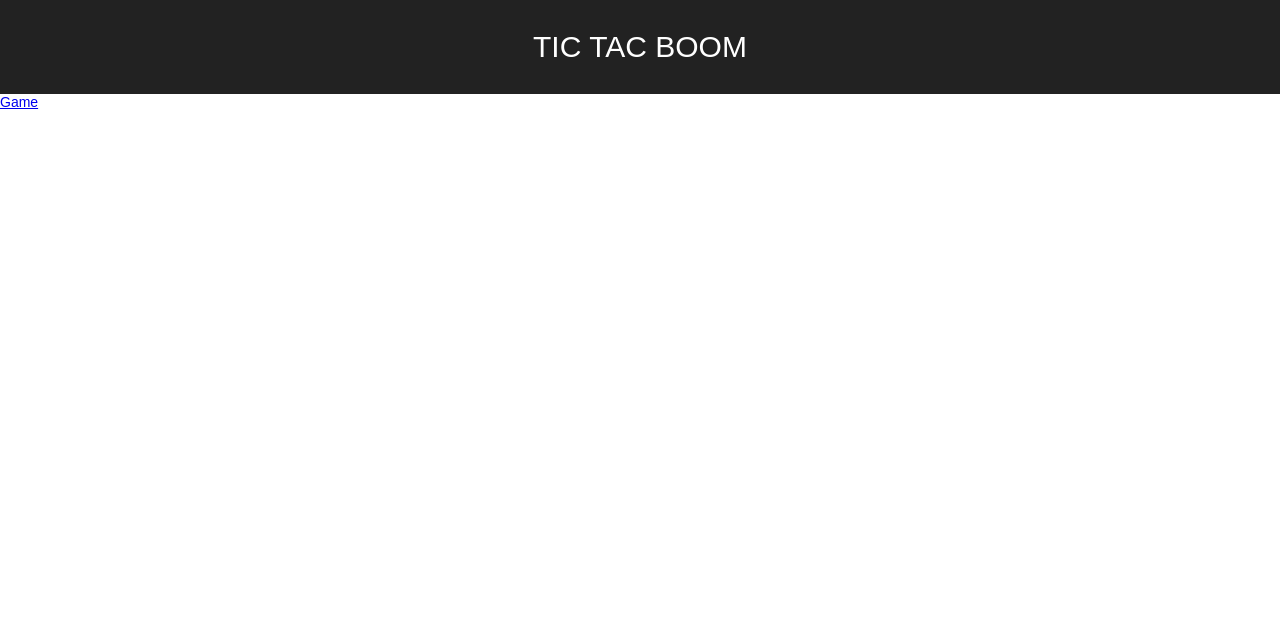
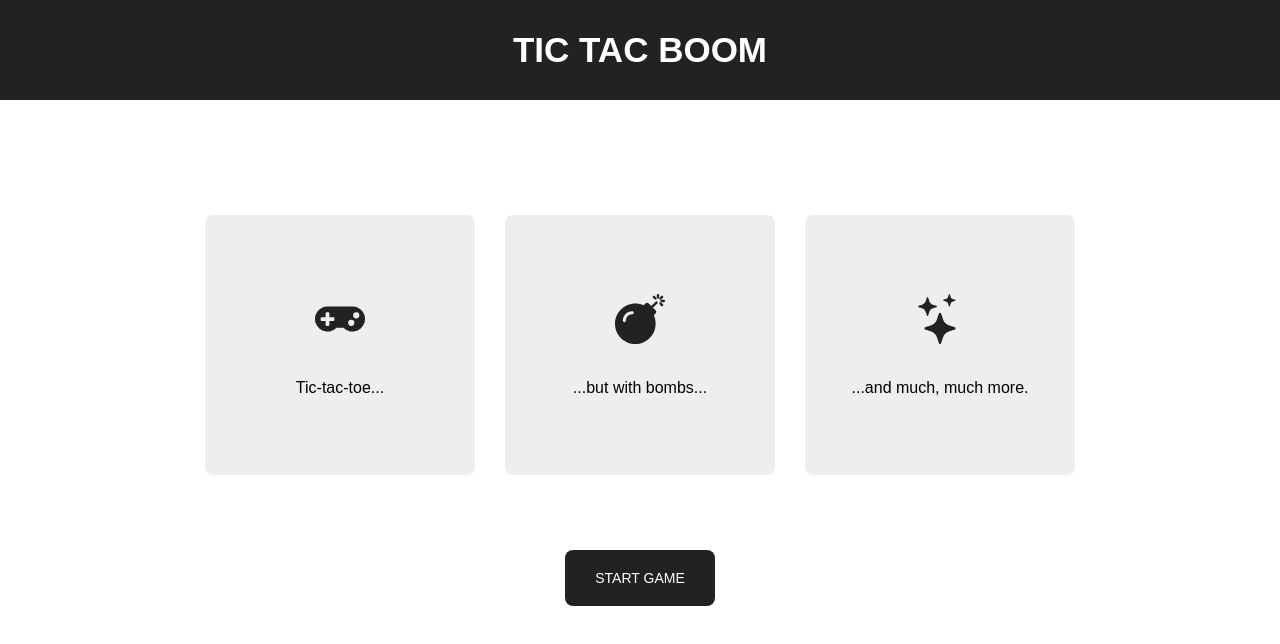
Before and after one commit to RobertCooney99/tic-tac-boom, a React (Create React App) app in the folder client/: page / in a window 1280 px wide. Shown: the top 644 px of the page. Built offline with nearby package versions, Linux system fonts and the light colour scheme; no server answers.

Commit message:
feat(TTB-029): Updated app home page

```diff
--- a/client/src/Home.jsx
+++ b/client/src/Home.jsx
@@ -1,10 +1,29 @@
 import React from 'react';
 import { Link } from 'react-router-dom';
+import './home.css';
+import { FaGamepad, FaBomb } from 'react-icons/fa';
+import { BsStars } from 'react-icons/bs';
 
 function Home() {
     return (
-        <div className="homeContainer">
-            <Link to="/game">Game</Link>
+        <div className="container">
+            <div className="game-description-container">
+                <div className="game-description-card">
+                    <div className="game-description-card-icon"><FaGamepad size={50} color={"#222"}></FaGamepad></div>
+                    <div className="game-description-card-text">Tic-tac-toe...</div>
+                </div>
+                <div className="game-description-card">
+                    <div className="game-description-card-icon"><FaBomb size={50} color={"#222"}></FaBomb></div>
+                    <div className="game-description-card-text">...but with bombs...</div>
+                </div>
+                <div className="game-description-card">
+                    <div className="game-description-card-icon"><BsStars size={50} color={"#222"}></BsStars></div>
+                    <div className="game-description-card-text">...and much, much more.</div>
+                </div>
+            </div>
+            <div className="option-button-container">
+                <Link className="option-button" to="/game">START GAME</Link>
+            </div>
         </div>
     )
 }
--- /dev/null
+++ b/client/src/home.css
@@ -0,0 +1,61 @@
+.option-button {
+    background-color: #222;
+    color: #FFF;
+    text-decoration: none;
+    padding-top: 20px;
+    padding-bottom: 20px;
+    padding-left: 30px;
+    padding-right: 30px;
+    border-radius: 8px;
+    transition: background-color 1s ease;
+}
+
+.option-button:hover {
+    background-color: #444;
+}
+
+.game-description-container {
+    display: flex;
+    flex-direction: row;
+    align-items: center;
+    justify-content: space-between;
+    padding: 20px;
+    width: 900px;
+    margin: 75px 0px;
+}
+
+.game-description-card {
+    background-color: #EEE;
+    border-radius: 8px;
+    font-size: 16px;
+    padding: 5px;
+    flex: 1 1 0;
+    flex-direction: column;
+    display: flex;
+    justify-content: center;
+    align-items: center;
+    height: 250px;
+    margin-bottom: 100px;
+    margin-left: 15px;
+    margin-right: 15px;
+    margin-bottom: 0;
+    margin-top: 20px;
+    transition: background-color 1s ease;
+}
+
+.game-description-card:hover {
+    background-color: #DDD;
+}
+
+.game-description-card-icon {
+    display: flex;
+    margin-bottom: 35px;
+}
+
+.game-description-card-text {
+    display: flex;
+}
+
+.container {
+    justify-content: flex-start;
+}
--- a/client/src/index.css
+++ b/client/src/index.css
@@ -63,9 +63,53 @@ ul {
 .game-info {
     margin: 20px;
     display: flex;
+    flex-direction: column;
     align-content: center;
     justify-content: center;
     font-size: 20px;
+}
+
+.scoreboard-container {
+    display: flex;
+    flex-direction: column;
+    align-items: center;
+    justify-content: center;
+    padding-bottom: 30px;
+    border: 3px solid #222;
+    font-weight: 800;
+}
+
+.scoreboard-header {
+    padding-top: 15px;
+    padding-bottom: 15px;
+    border: 3px solid #222;
+    border-top: 0;
+    display: flex;
+    flex-grow: 1;
+    width: 100%;
+    align-items: center;
+    justify-content: center;
+    letter-spacing: 2px;
+}
+
+.scoreboard-footer {
+    padding-top: 15px;
+    padding-bottom: 15px;
+    border: 3px solid #222;
+    border-top: 0;
+    border-bottom: 0;
+    display: flex;
+    align-items: center;
+    justify-content: space-around;
+    width: 100%;
+}
+
+.scoreboard-score {
+    border: 3px solid #222;
+    display: flex;
+    flex-grow: 0.25;
+    align-items: center;
+    justify-content: center;
 }
 
 .game-board {
@@ -94,5 +138,6 @@ header {
     justify-content: center;
     background-color: #222;
     color: #fff;
-    font-size: 30px;
+    font-size: 35px;
+    font-weight: 800;
 }
```
